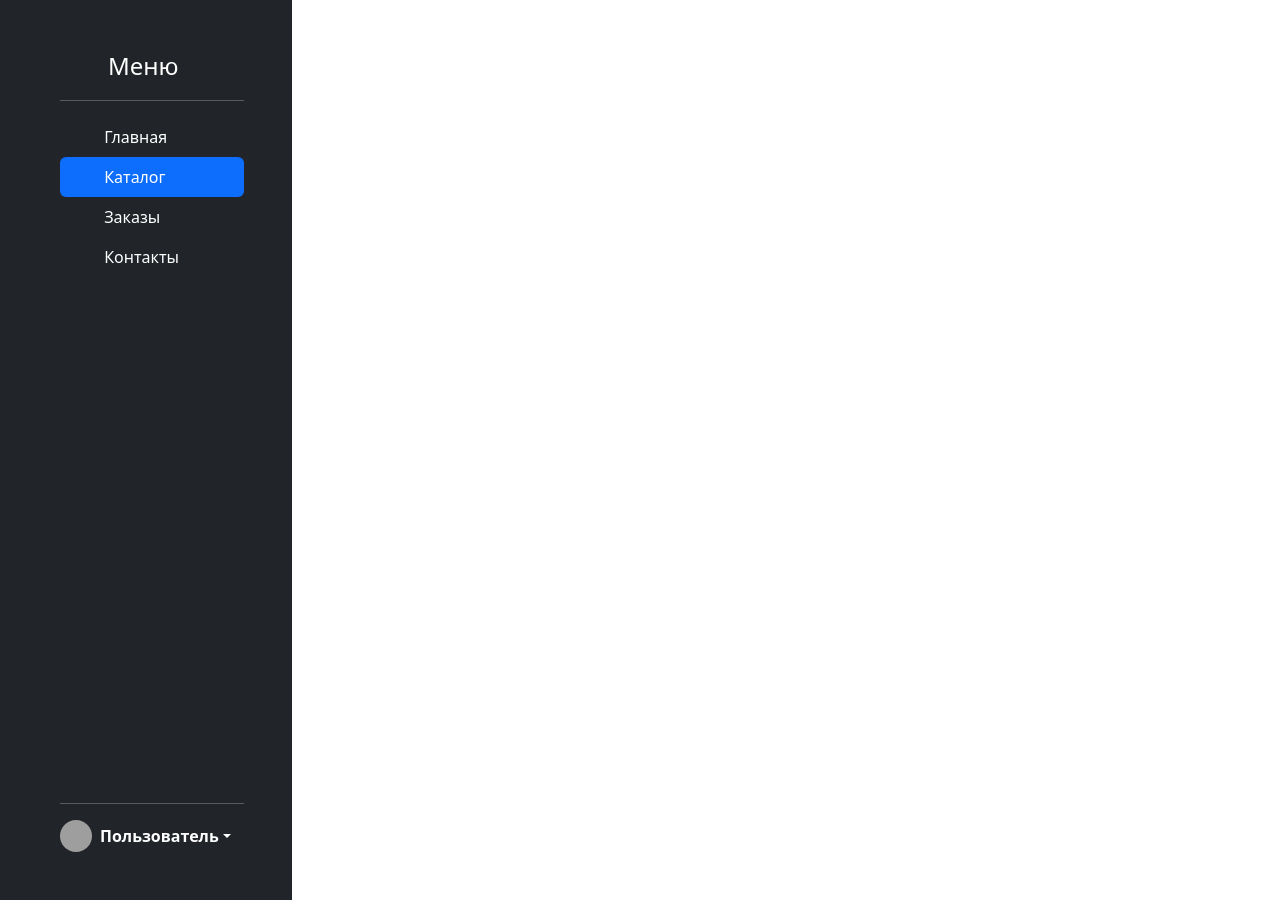
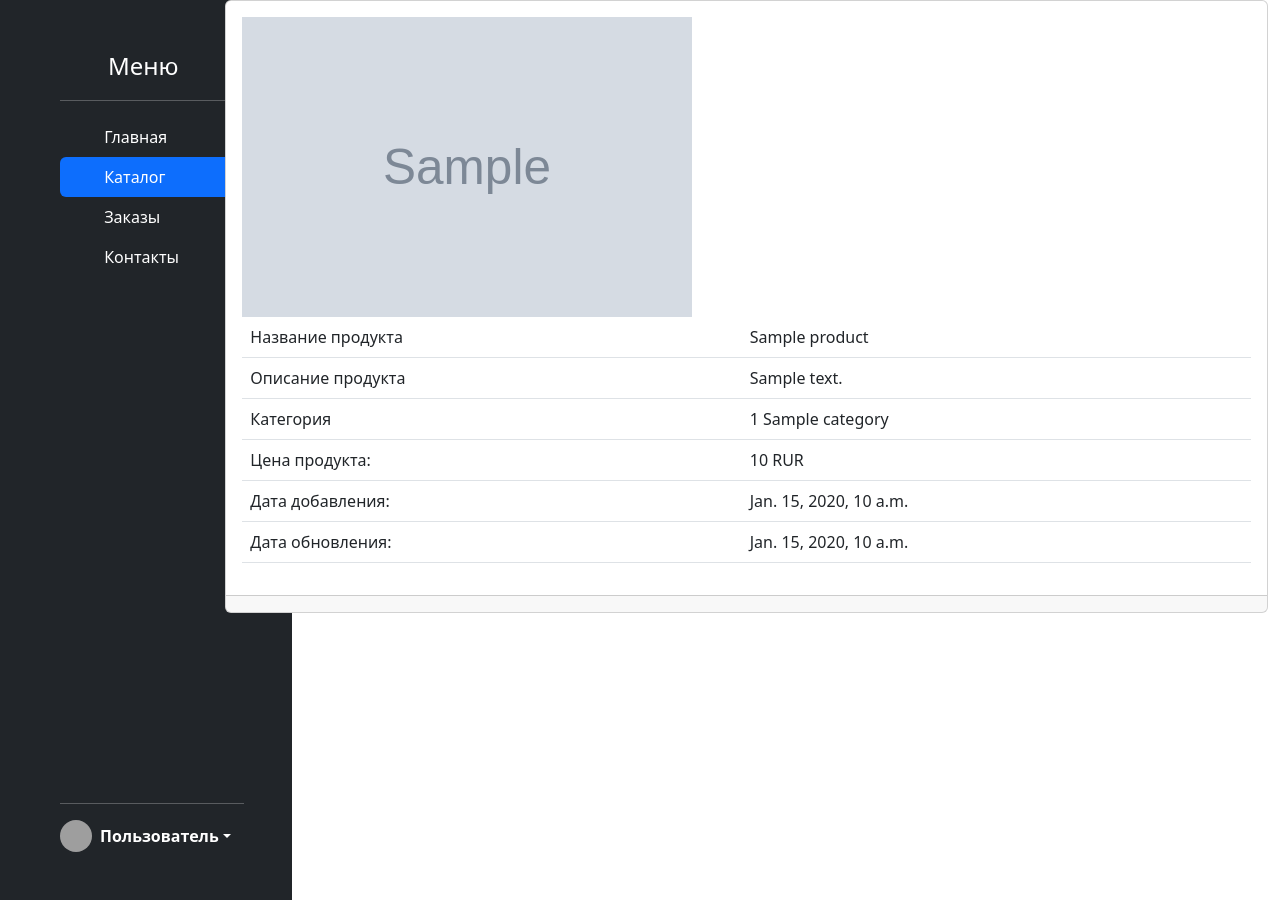
Before and after one commit to Karapuchlo/djangoProject, a Django app: page /product/1 in a window 1280 px wide. Run offline with Django 4.2, Linux system fonts and the light colour scheme; tables that the repository leaves empty hold one stand-in row (values such as "Sample post"); grey boxes marked "Sample" are stand-in pictures; grey boxes are pictures that could not be loaded.

Commit message:
создаю карточку товара

```diff
--- a/catalog/templates/catalog/product.html
+++ b/catalog/templates/catalog/product.html
@@ -1,11 +1,39 @@
 {% extends "catalog/base.html" %}
 {% block content %}
-<div class="container-fluid h-100">
-    <div class="row h-100">
-
-            <h2>{{object.name}}</h2>
-
-
+    {% load tags %}
+<div class="col">
+        <div class="card">
+            <div class="card-body">
+                <table class="table">
+                    <tr>
+                        <td>Название продукта</td>
+                        <td>{{ object.name }} </td>
+                    </tr>
+                    <tr>
+                        <td>Описание продукта</td>
+                        <td>{{ object.description }}</td>
+                    </tr>
+                    <tr>
+                        <td>Категория</td>
+                        <td>{{ object.category }}</td>
+                    </tr>
+                    <tr>
+                        <td>Цена продукта:</td>
+                        <td>{{ object.price }} RUR</td>
+                    </tr>
+                    <tr>
+                        <td>Дата добавления:</td>
+                        <td>{{ object.date_of_creation }}</td>
+                    </tr>
+                    <tr>
+                        <td>Дата обновления:</td>
+                            <td>{{ object.last_change_date }}</td>
+                    </tr>
+                    <img src="{% mediapath object.img %}" alt="Изображение"  width="450" height="300"/>
+                </table>
+            </div>
+            <div class="card-footer">
+            </div>
+        </div>
     </div>
-</div>
 {% endblock %}
--- a/catalog/urls.py
+++ b/catalog/urls.py
@@ -9,5 +9,5 @@ urlpatterns = [
     path('', ProductsListView.as_view(), name='main_page'),
     path('contact/', ContactsPageView.as_view(), name='contact_page'),
     path('catalog/', CatalogPageView.as_view(), name='catalog_page'),
-    path('product/<int:pk>', ProductPageView.as_view(), name='product_page')
+    path('product/<int:pk>', product, name='product_page')
 ]
--- a/catalog/views.py
+++ b/catalog/views.py
@@ -26,6 +26,14 @@ class ContactsPageView(TemplateView):
 
 class ProductPageView(TemplateView):
     model = Product
-    fields = ('name', 'description', 'price',)
     template_name = 'catalog/product.html'
     my_context = {'title': 'Товар'}
+
+
+def product(request, pk):
+       product_item = Product.objects.get(pk=pk)
+       context = {
+           'object': product_item,
+           'title': product_item.name
+       }
+       return render(request, 'catalog/product.html', context)
```
